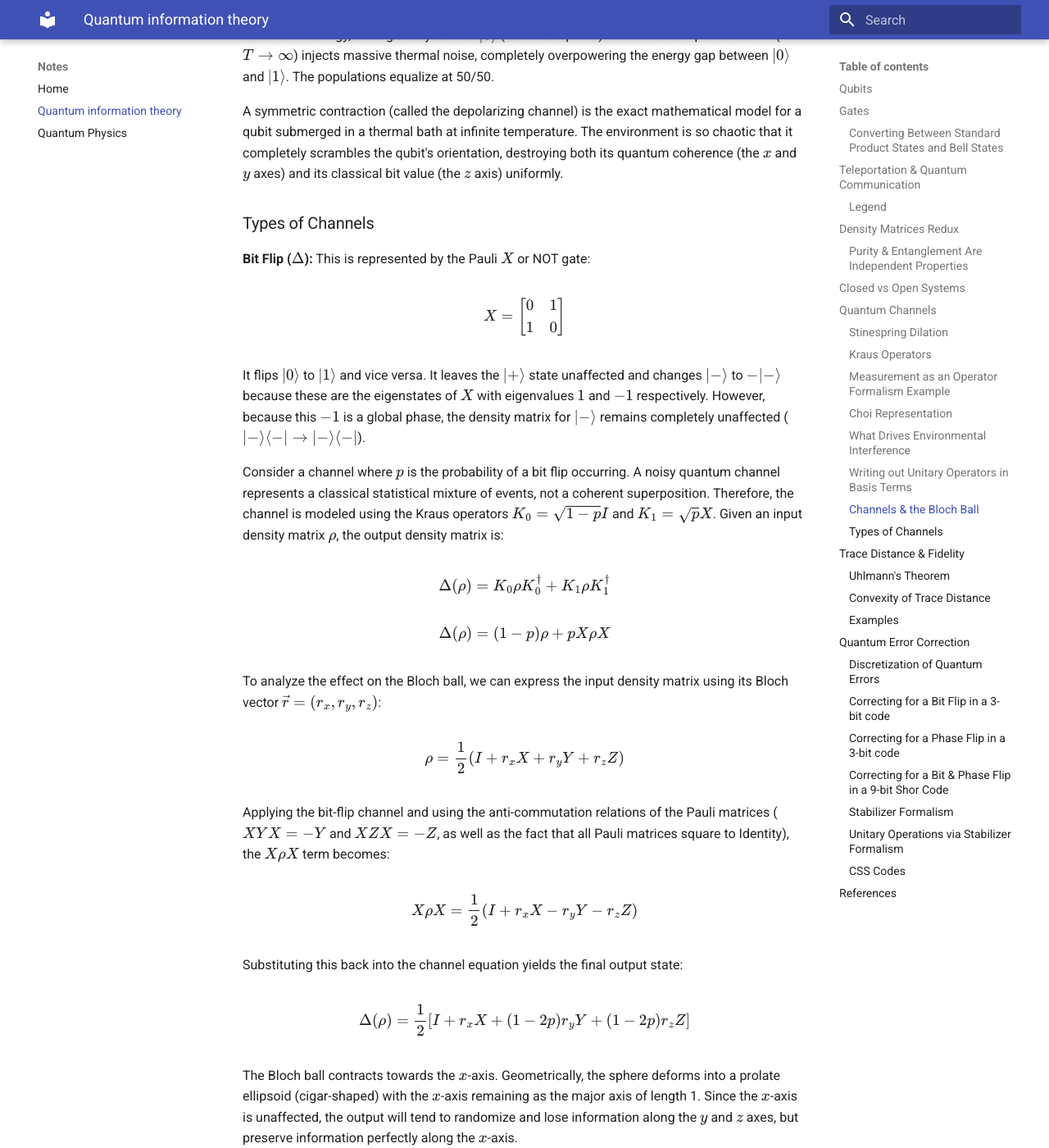
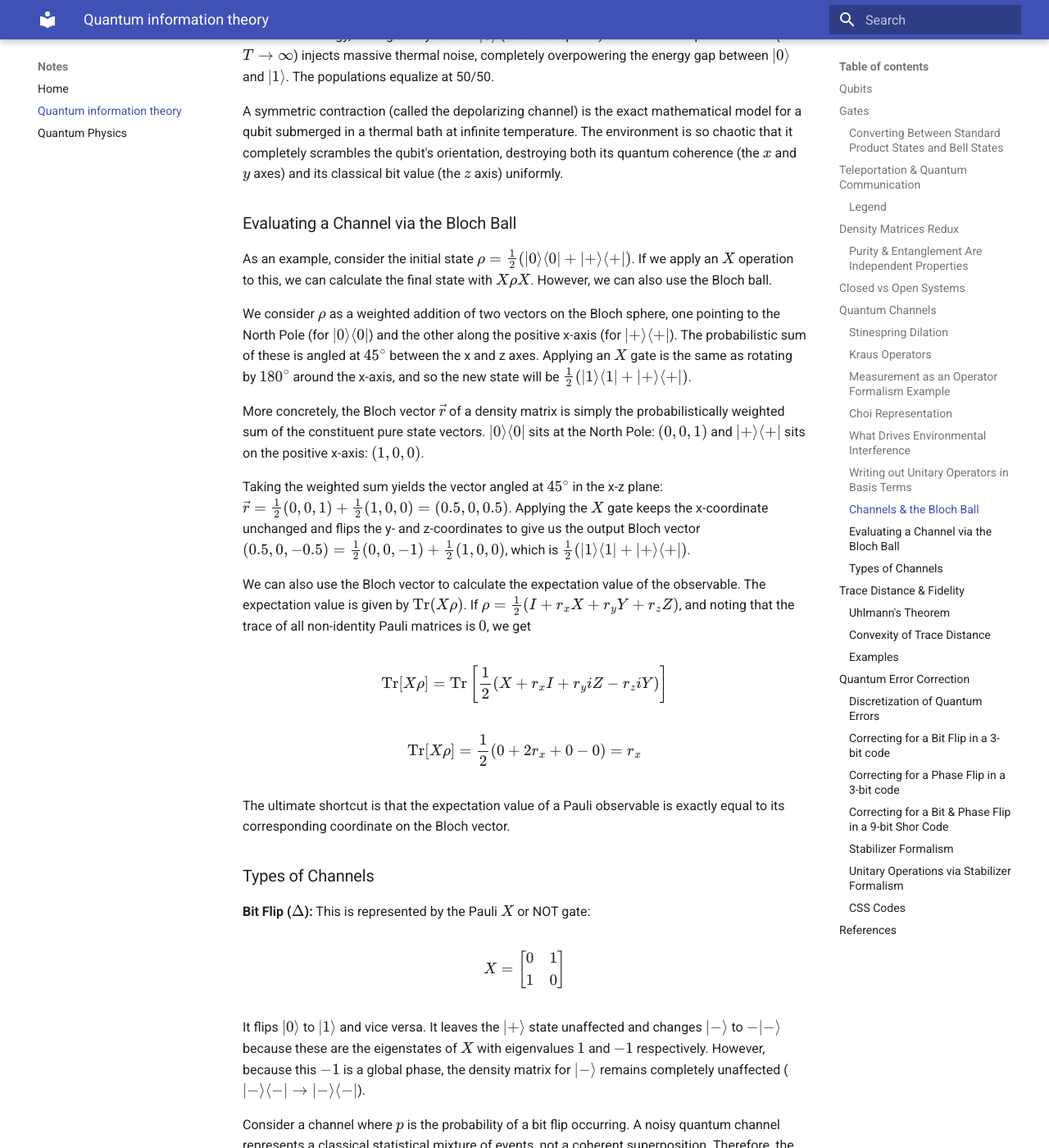
Before and after one commit to regstuff/notes, an MkDocs documentation site: the page built from docs/quantum_information_theory.md, in a window 1280 px wide and 1400 px high, scrolled down 19825 px. Shown: the whole window at 82% size. Built offline with MkDocs 1.6.1 and Material for MkDocs 9.7.7, drawn with Linux system fonts in a browser that asks for light colours.

Commit message:
Update quantum_information_theory.md

```diff
--- a/docs/quantum_information_theory.md
+++ b/docs/quantum_information_theory.md
@@ -472,6 +472,24 @@ In quantum statistical mechanics, the thermal equilibrium state of a qubit inter
 
 A symmetric contraction (called the depolarizing channel) is the exact mathematical model for a qubit submerged in a thermal bath at infinite temperature. The environment is so chaotic that it completely scrambles the qubit's orientation, destroying both its quantum coherence (the $x$ and $y$ axes) and its classical bit value (the $z$ axis) uniformly.
 
+### Evaluating a Channel via the Bloch Ball
+
+As an example, consider the initial state $\rho=\frac{1}{2}(\vert{}0\rangle\langle0\vert{}+\vert{}+\rangle\langle+\vert{})$. If we apply an $X$ operation to this, we can calculate the final state with $X\rho X$. However, we can also use the Bloch ball.
+
+We consider $\rho$ as a weighted addition of two vectors on the Bloch sphere, one pointing to the North Pole (for $\vert{}0\rangle\langle0\vert{}$) and the other along the positive x-axis (for $\vert{}+\rangle\langle+\vert{}$). The probabilistic sum of these is angled at $45^\circ$ between the x and z axes. Applying an $X$ gate is the same as rotating by $180^\circ$ around the x-axis, and so the new state will be $\frac{1}{2}(\vert{}1\rangle\langle1\vert{}+\vert{}+\rangle\langle+\vert{})$.
+
+More concretely, the Bloch vector $\vec{r}$ of a density matrix is simply the probabilistically weighted sum of the constituent pure state vectors. $\vert{}0\rangle\langle0\vert{}$ sits at the North Pole: $(0,0,1)$ and $\vert{}+\rangle\langle+\vert{}$ sits on the positive x-axis: $(1,0,0)$.
+
+Taking the weighted sum yields the vector angled at $45^\circ$ in the x-z plane: $\vec{r}=\frac{1}{2}(0,0,1)+\frac{1}{2}(1,0,0)=(0.5,0,0.5)$. Applying the $X$ gate keeps the x-coordinate unchanged and flips the y- and z-coordinates to give us the output Bloch vector $(0.5,0,-0.5)=\frac{1}{2}(0,0,-1)+\frac{1}{2}(1,0,0)$, which is $\frac{1}{2}(\vert{}1\rangle\langle1\vert{}+\vert{}+\rangle\langle+\vert{})$.
+
+We can also use the Bloch vector to calculate the expectation value of the observable. The expectation value is given by $\text{Tr}(X\rho)$. If $\rho=\frac{1}{2}(I+r_xX+r_yY+r_zZ)$, and noting that the trace of all non-identity Pauli matrices is $0$, we get
+
+$$\text{Tr}[X\rho]=\text{Tr}\left[\frac{1}{2}(X+r_xI+r_yiZ-r_ziY)\right]$$
+
+$$\text{Tr}[X\rho]=\frac{1}{2}(0+2r_x+0-0)=r_x$$
+
+The ultimate shortcut is that the expectation value of a Pauli observable is exactly equal to its corresponding coordinate on the Bloch vector.
+
 ### Types of Channels
 **Bit Flip ($\Delta$):** This is represented by the Pauli $X$ or NOT gate:
 
```
